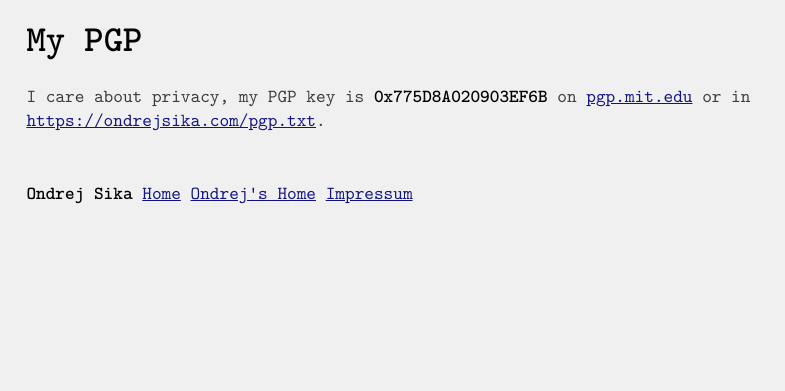
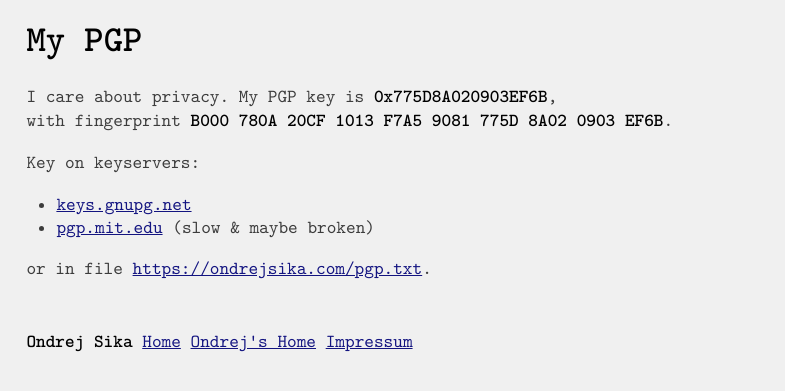
Before and after one commit to ondrejsika/ondrejsika.com, a Jekyll site: the page built from ondrej/pgp.md, in a window 1280 px wide. Shown: the top 391 px of the page, without its empty margins (0-785 px from the left). Built offline with Jekyll 4.4.1, drawn with Linux system fonts in a browser that asks for light colours; some web fonts are replaced.

Commit message:
ondrej/pgp - Add fingerprint & keys.gnupg.net keyserver

```diff
--- a/ondrej/pgp.md
+++ b/ondrej/pgp.md
@@ -4,4 +4,12 @@
 
 # My PGP
 
-I care about privacy, my PGP key is **0x775D8A020903EF6B** on [pgp.mit.edu](https://pgp.mit.edu/pks/lookup?op=vindex&search=0x775D8A020903EF6B) or in [https://ondrejsika.com/pgp.txt](/pgp.txt).
+I care about privacy. My PGP key is **0x775D8A020903EF6B**,
+<br>with fingerprint **B000 780A 20CF 1013 F7A5 9081 775D 8A02 0903 EF6B**.
+
+Key on keyservers:
+
+- [keys.gnupg.net](http://keys.gnupg.net/pks/lookup?op=vindex&fingerprint=on&search=0x775D8A020903EF6B)
+- [pgp.mit.edu](https://pgp.mit.edu/pks/lookup?op=vindex&search=0x775D8A020903EF6B) (slow & maybe broken)
+
+or in file [https://ondrejsika.com/pgp.txt](/pgp.txt).
```
